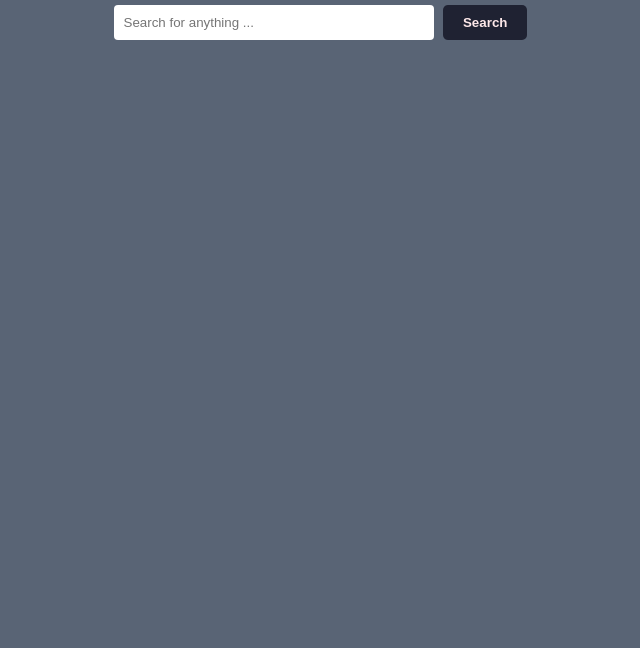
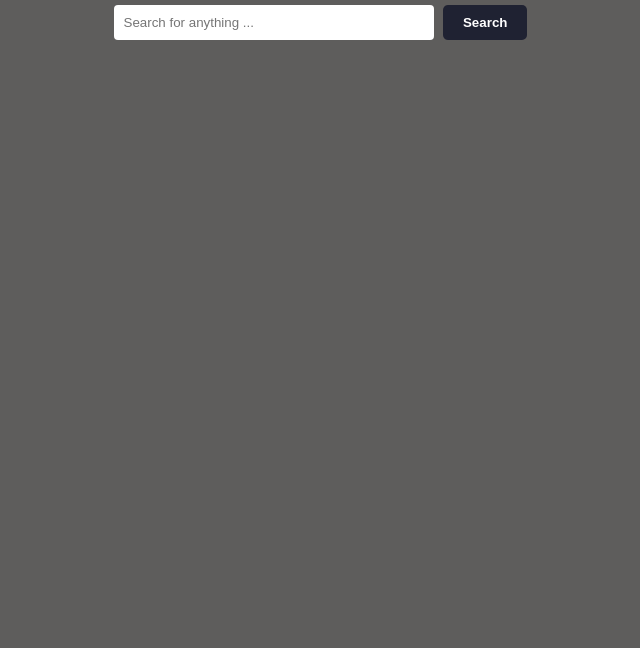
Before and after one commit to Ayoub-Benanberg/Image-Search-Engine, a plain HTML site: page index.html in a window 1280 px wide. Shown: the part 152-800 px from the top of the page, without its empty margins (317-957 px from the left). Drawn offline with Linux system fonts and the light colour scheme.

Commit message:
Update style.css

```diff
--- a/style.css
+++ b/style.css
@@ -4,8 +4,8 @@
     font-family: "Oswald", sans-serif;
 }
 body {
-    background-color: #596475;
-    color: #FDE8E9;
+    background-color: #5E5D5C;
+    color: white;
 }
 .container {
     display: flex;
@@ -28,7 +28,7 @@ body {
     border-radius: 5px;
     margin-inline: 5px;
     background-color: #1F2232;
-    color: #FDE8E9;
+    color: white;
     font-weight: bold;
     cursor: pointer;
     transition: background-color 0.3s,color 0.3s;
@@ -38,7 +38,7 @@ body {
     color: #222823;
 }
 #show-more {
-    background-color: #FDE8E9;
+    background-color: white;
     color: #1F2232;
     padding: 10px;
     padding-inline: 20px;
```
